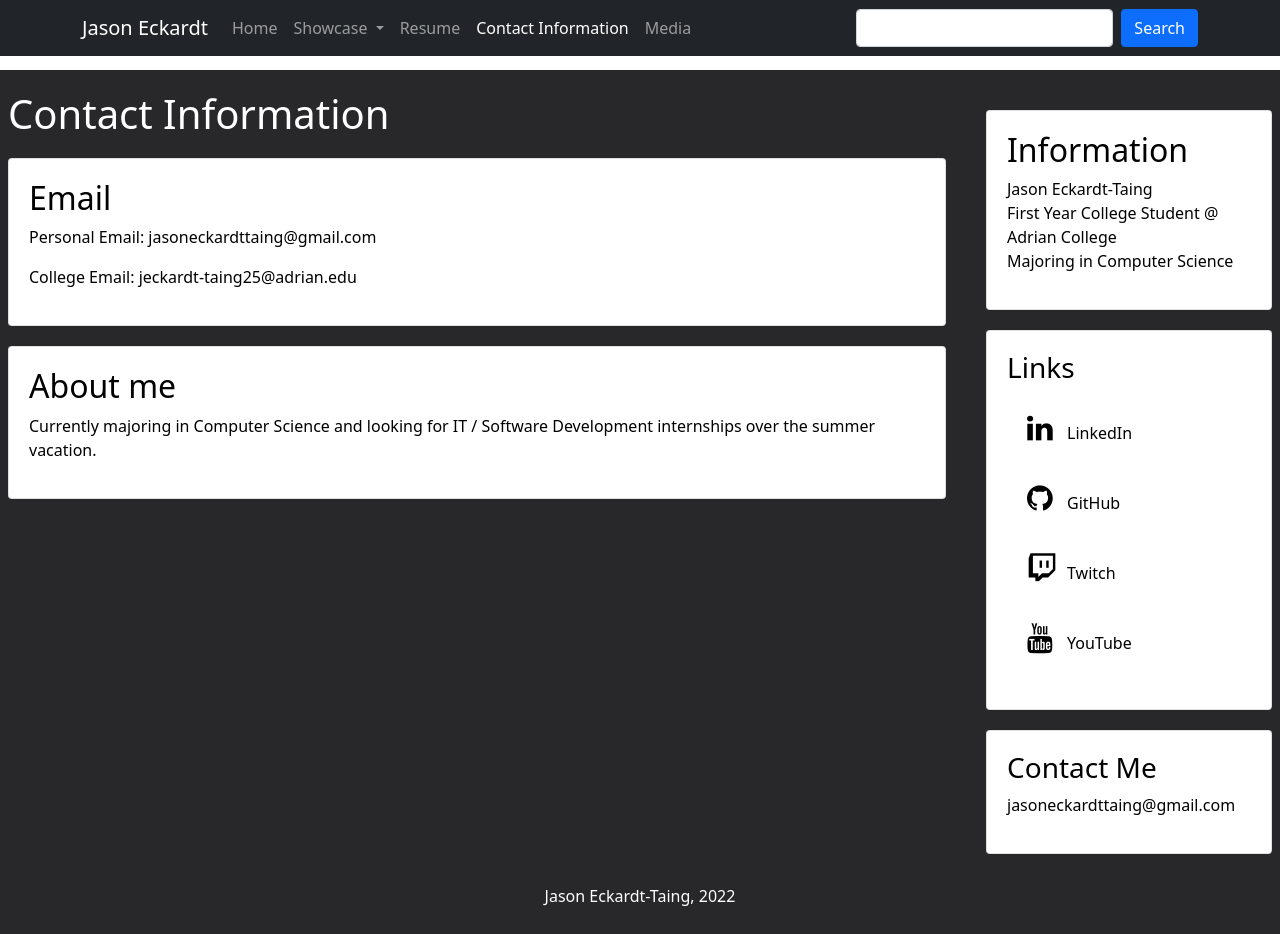
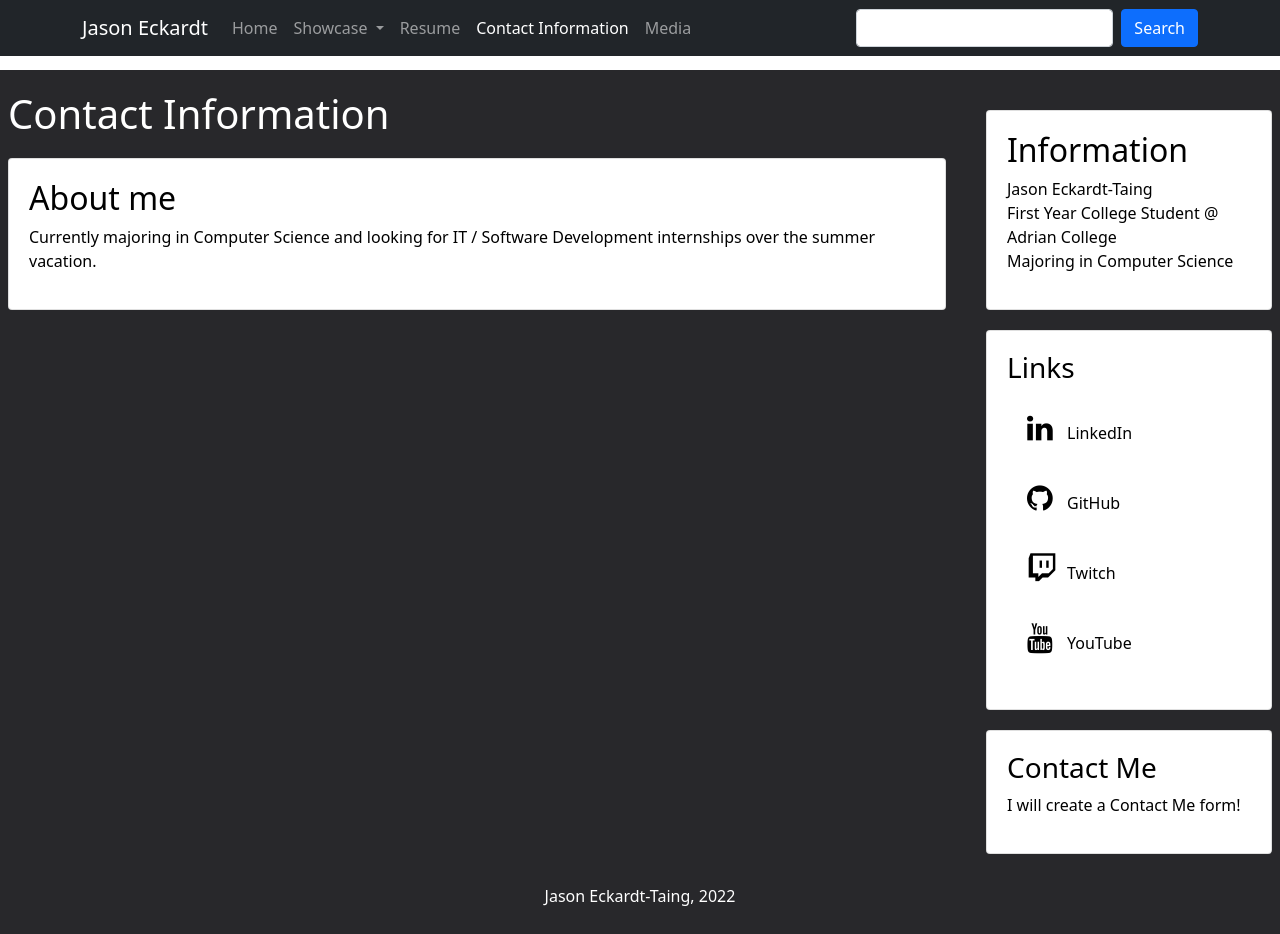
Before and after one commit to JasonEckardt/JasonEckardt.github.io, a plain HTML site: page contactinfo.html in a window 1280 px wide. Drawn offline with nearby package versions, Linux system fonts and the light colour scheme.

Commit message:
Updated contactinfo.html & updated readme.
Excludes emails and will create a Contact Me form in later revisions.

```diff
--- a/contactinfo.html
+++ b/contactinfo.html
@@ -77,11 +77,6 @@
             <div class="column left-large">
                 <h1>Contact Information</h1>
                 <div class="card">
-                    <h2>Email</h2>
-                    <p>Personal Email: jasoneckardttaing@gmail.com</p>
-                    <p>College Email: jeckardt-taing25@adrian.edu</p>
-                </div>
-                <div class="card">
                     <h2>About me</h2>
                     <p>Currently majoring in Computer Science and looking for IT / Software Development internships over the summer vacation.</p>
                 </div>
@@ -110,7 +105,7 @@
                 </div>
                 <div class="card">
                     <h3>Contact Me</h3>
-                    <p>jasoneckardttaing@gmail.com</p>
+                    <p>I will create a Contact Me form!</p>
                 </div>
             </div>
         </div>
```
Also changed, not shown: 1 other file.
